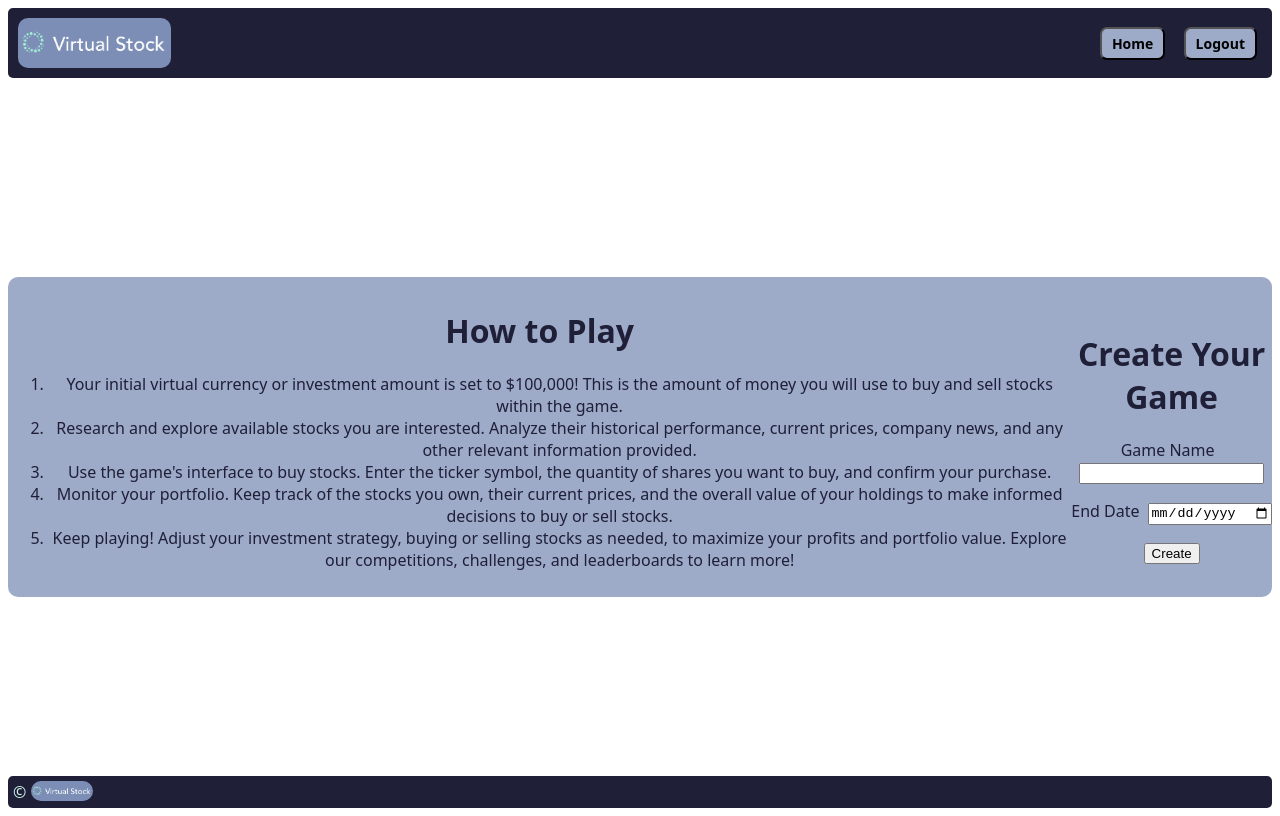
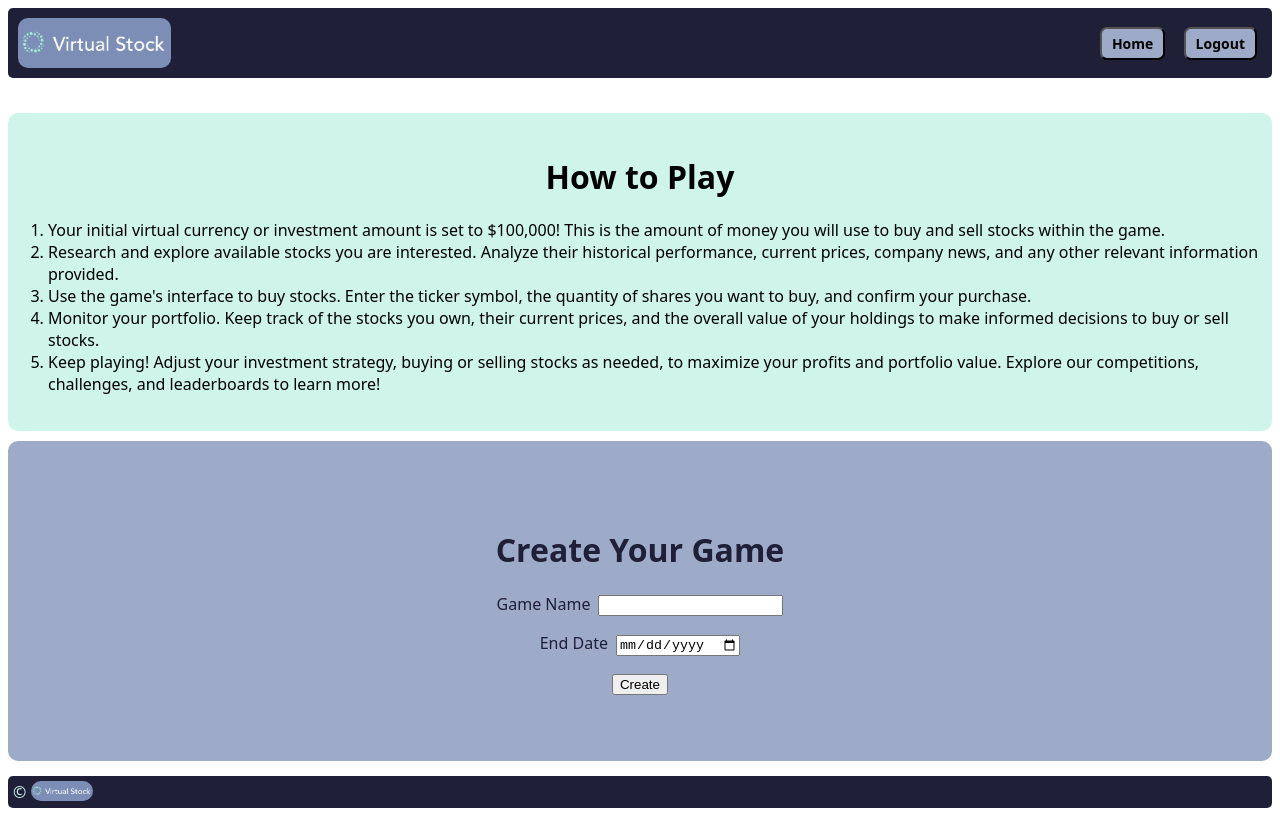
Before and after one commit to mWander2/SmartStock, a Vue app in the folder final-capstone/capstone/vue/: page /create-game in a window 1280 px wide. Built offline with nearby package versions, Linux system fonts and the light colour scheme; sample sign-in values are in the browser's storage.

Commit message:
Create game directions/Stock Service createGame path

```diff
--- a/final-capstone/capstone/vue/src/components/CreateGame.vue
+++ b/final-capstone/capstone/vue/src/components/CreateGame.vue
@@ -1,6 +1,6 @@
 <template>
-  <div id="form-container">
-      <div>
+  <div>
+      <div class="instructions">
         <h1>How to Play</h1>
         <ol>
           <li>Your initial virtual currency or investment amount is set to $100,000! This is the amount of money you will use to buy and sell stocks within the game.</li>
@@ -10,7 +10,8 @@
           <li>Keep playing! Adjust your investment strategy, buying or selling stocks as needed, to maximize your profits and portfolio value. Explore our competitions, challenges, and leaderboards to learn more!</li>
         </ol>
       </div>
-      <form v-on:submit.prevent="createGame">
+      <div id="form-container">
+        <form v-on:submit.prevent="createGame">
           <h1>Create Your Game</h1>
           <div class="form-input-group">
             <label for="name">Game Name</label>
@@ -24,6 +25,7 @@
               <button type="submit">Create</button>
           </div>
       </form>
+      </div>
   </div>
 </template>
 
@@ -86,4 +88,15 @@ label {
     border-radius: 10px;
 }
 
+.instructions {
+  background: #cff5ea;
+  border-radius: 10px;
+  padding: 20px 0px;
+  margin-bottom: 10px;
+}
+
+.instructions h1 {
+  text-align: center;
+}
+
 </style>
--- a/final-capstone/capstone/vue/src/services/StockService.js
+++ b/final-capstone/capstone/vue/src/services/StockService.js
@@ -7,7 +7,7 @@ export default {
     },
 
     createGame(game) {
-        return axios.post('/games/newGame', game)
+        return axios.post('/games/new', game)
     }
 
 }
```
Also changed, not shown: 1 other file (tests, documents, lock files or other folders).
